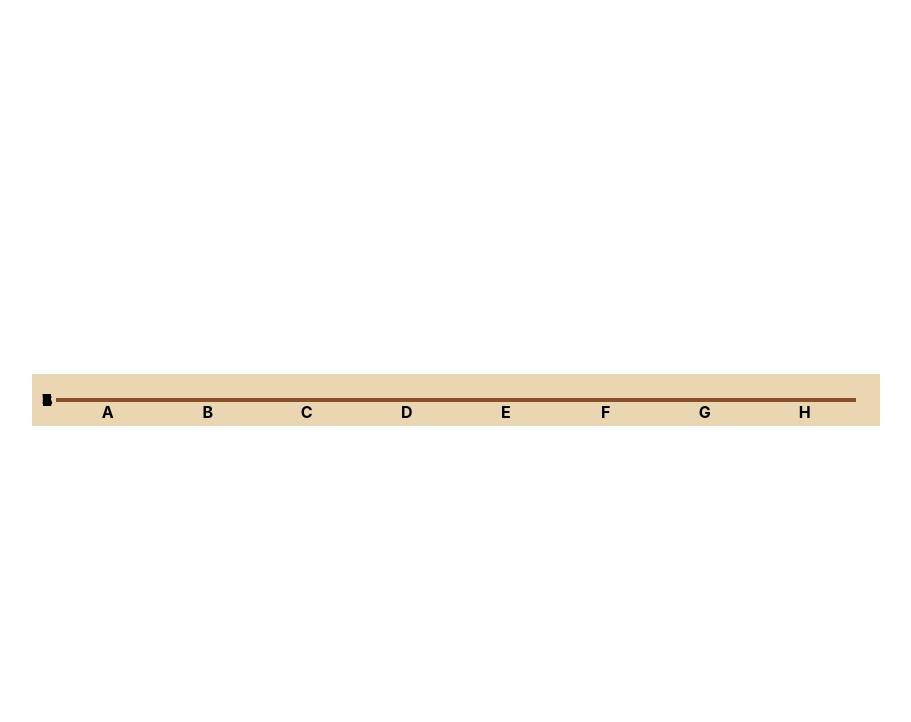
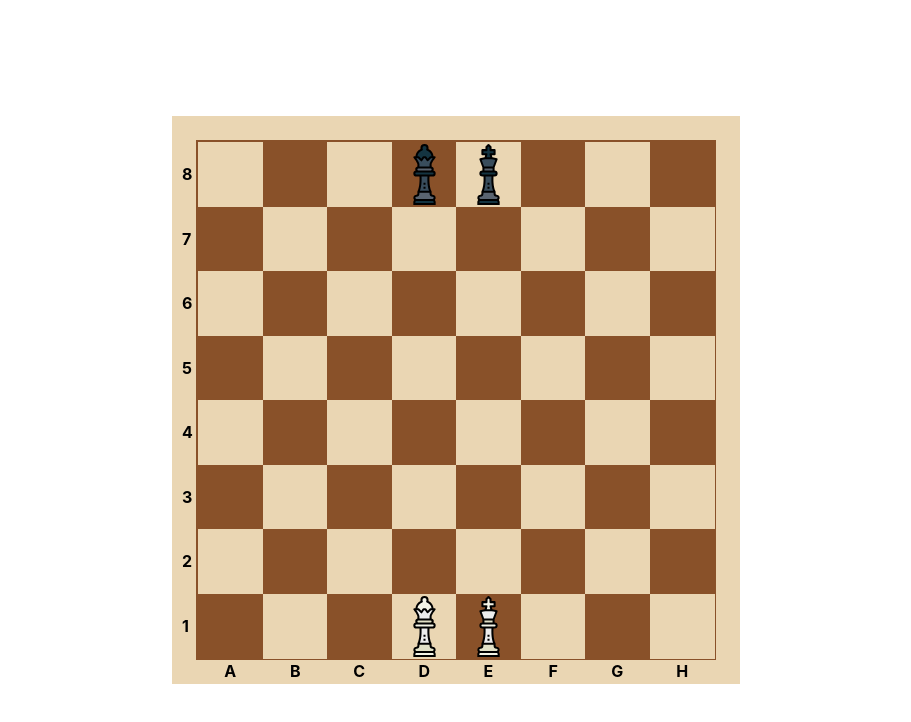
Before and after one commit to leooc1/chess, a React (Vite) app: page / in a window 1280 px wide. Shown: the top 722 px of the page, without its empty margins (184-1095 px from the left). Built offline with nearby package versions, Linux system fonts and the light colour scheme.

Commit message:
feat: versão inicial do tabuleiro usando objetos

```diff
--- a/src/App.tsx
+++ b/src/App.tsx
@@ -1,3 +1,6 @@
+import { useEffect } from "react";
+import initializeChessboard from "./utils/initializeChessboard";
+
 function App() {
   const chessPositions = [
     ["A8", "B8", "C8", "D8", "E8", "F8", "G8", "H8"],
@@ -10,10 +13,14 @@
     ["A1", "B1", "C1", "D1", "E1", "F1", "G1", "H1"],
   ];
 
+  useEffect(() => {
+    initializeChessboard();
+  }, []);
+
   return (
     <>
       <main className="w-screen min-h-screen flex justify-center items-center">
-        <section className="grid grid-cols-8 w-200 border-2 border-[#895129] outline-24 outline-[#EAD6B3]">
+        <section className="grid grid-cols-8 w-130 h-130 border-2 border-[#895129] outline-24 outline-[#EAD6B3]">
           {chessPositions.map((row, rowIndex, array) =>
             row.map((position, colIndex) => {
               const isEvenRow = rowIndex % 2 === 0;
@@ -22,7 +29,7 @@
                   key={position}
                   id={position}
                   className={`chess-position flex justify-center items-center font-bold
-                    ${(colIndex == 0 || rowIndex + 1 == array.length) && "relative"}
+                    ${colIndex == 0 || rowIndex + 1 == array.length ? "relative" : ""}
                     ${
                       isEvenRow
                         ? "even:text-white odd:text-black even:bg-[#895129] odd:bg-[#EAD6B3]"
@@ -39,6 +46,7 @@
                       {position.charAt(0)}
                     </span>
                   )}
+                  {/*  */}
                 </div>
               );
             }),
--- /dev/null
+++ b/src/utils/initializeChessboard.ts
@@ -0,0 +1,31 @@
+/* // black pieces
+import bBishop from "../assets/pieces/b-bishop.svg";
+import bKing from "../assets/pieces/b-king.svg";
+import bKnight from "../assets/pieces/b-knight.svg";
+import bPawn from "../assets/pieces/b-pawn.svg";
+import bQueen from "../assets/pieces/b-queen.svg";
+import bRook from "../assets/pieces/b-rook.svg";
+
+// white pieces
+import wBishop from "../assets/pieces/w-bishop.svg";
+import wKing from "../assets/pieces/w-king.svg";
+import wKnight from "../assets/pieces/w-knight.svg";
+import wPawn from "../assets/pieces/w-pawn.svg";
+import wQueen from "../assets/pieces/w-queen.svg";
+import wRook from "../assets/pieces/w-rook.svg"; */
+
+import { ChessBoard } from "./classes/ChessBoard";
+
+export default function initializeChessboard() {
+  const chessPositions = [...document.querySelectorAll(".chess-position")];
+  const matrizChessBoard = [];
+  for (let i = 0; i < chessPositions.length; i += 8) {
+    matrizChessBoard.push(chessPositions.slice(i, i + 8));
+  }
+
+  const chessBoard = new ChessBoard(matrizChessBoard);
+  console.log(chessBoard.pieces);
+  chessBoard.initialize();
+  console.log(chessBoard.pieces);
+  chessBoard.reload();
+}
```
